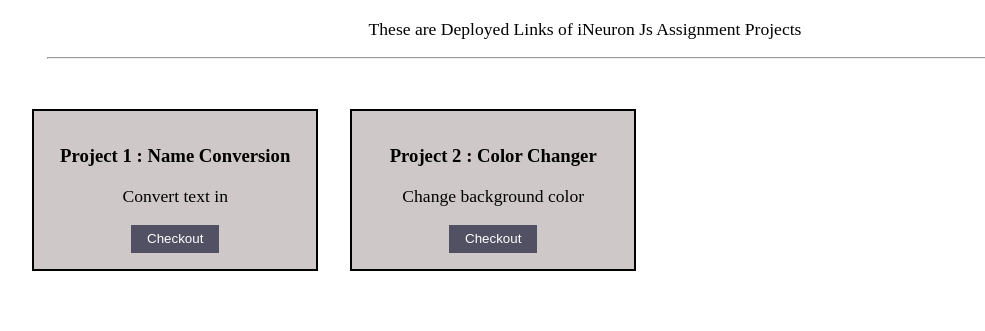
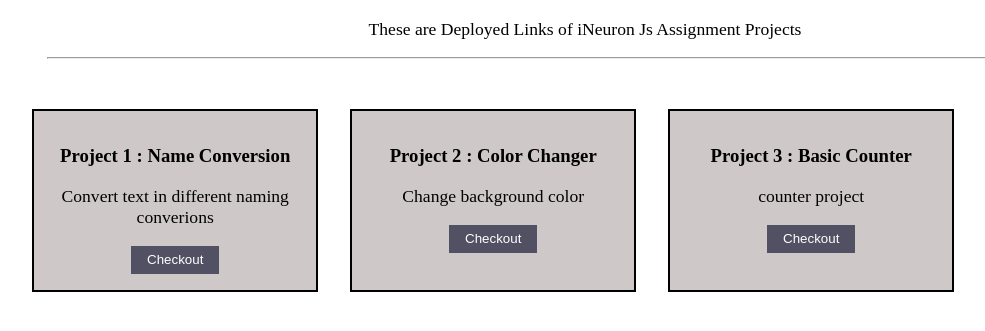
Before and after one commit to Ashish-Nagar-027/Js-assignments-projects, a plain HTML site: page index.html in a window 1280 px wide. Shown: the part 61-392 px from the top of the page, without its empty margins (55-1040 px from the left). Drawn offline with Linux system fonts and the light colour scheme.

Commit message:
counter project added

```diff
--- /dev/null
+++ b/3. BasicCounter/style.css
@@ -0,0 +1,42 @@
+body{
+    background-color: #2827CC;
+    display: flex;
+    align-items: center;
+    justify-content: center;
+    height: 100vh;
+}
+
+.container{
+    background-color: #fff;
+    width: 250px;
+    padding: 50px;
+    display: flex;
+    flex-direction: column;
+    justify-content: center;
+    border-radius: 10px;
+}
+h1{
+    text-align: center;
+    margin-top: 25px;
+}
+
+.counter{
+    display: flex;
+    justify-content: space-between;
+    padding-bottom: 50px;
+}
+
+button{
+    width: 50px;
+    height: 50px;
+    margin-top: 20px;
+    border-width: 2px;
+    border-radius: 5px;
+    font-weight: bolder;
+}
+
+p{
+    text-align: center;
+    color: red;
+    display: none;
+}
--- a/index.html
+++ b/index.html
@@ -65,7 +65,7 @@
       <div class="porjects">
         <div class="project">
           <h3>Project 1 : Name Conversion</h3>
-          <p>Convert text in</p>
+          <p>Convert text in different naming converions</p>
           <button><a href="./1. NameConversion/index.html">Checkout</a></button>
         </div>
         <div class="project">
@@ -73,6 +73,11 @@
           <p>Change background color</p>
           <button><a href="./2. ColorChanger/index.html">Checkout</a></button>
         </div>
+        <div class="project">
+          <h3>Project 3 : Basic Counter</h3>
+          <p>counter project</p>
+          <button><a href="./3. BasicCounter/index.html">Checkout</a></button>
+        </div>
       </div>
     </div>
   </body>
```
Also changed, not shown: 3. BasicCounter/index.html (added, +35 -0 lines), 3. BasicCounter/Image/Basic_Counter.png (added), 1 other file.
